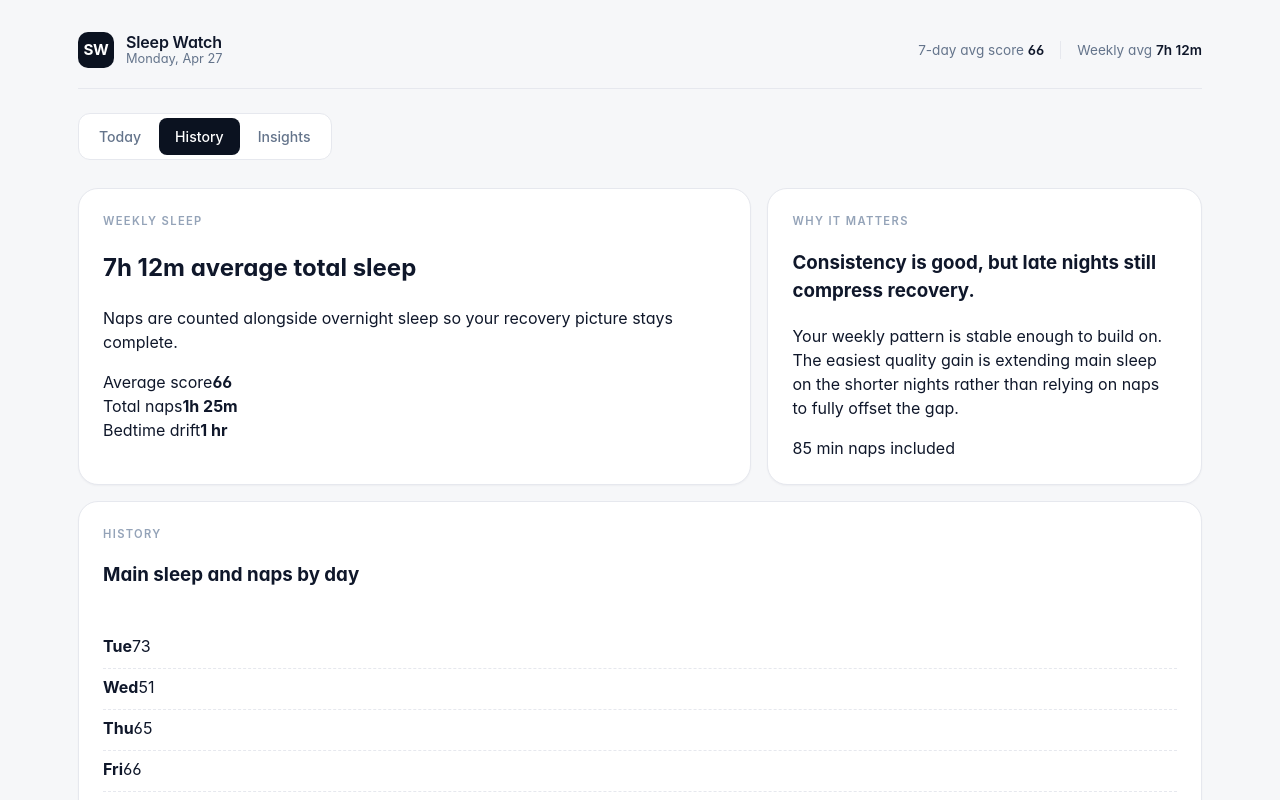
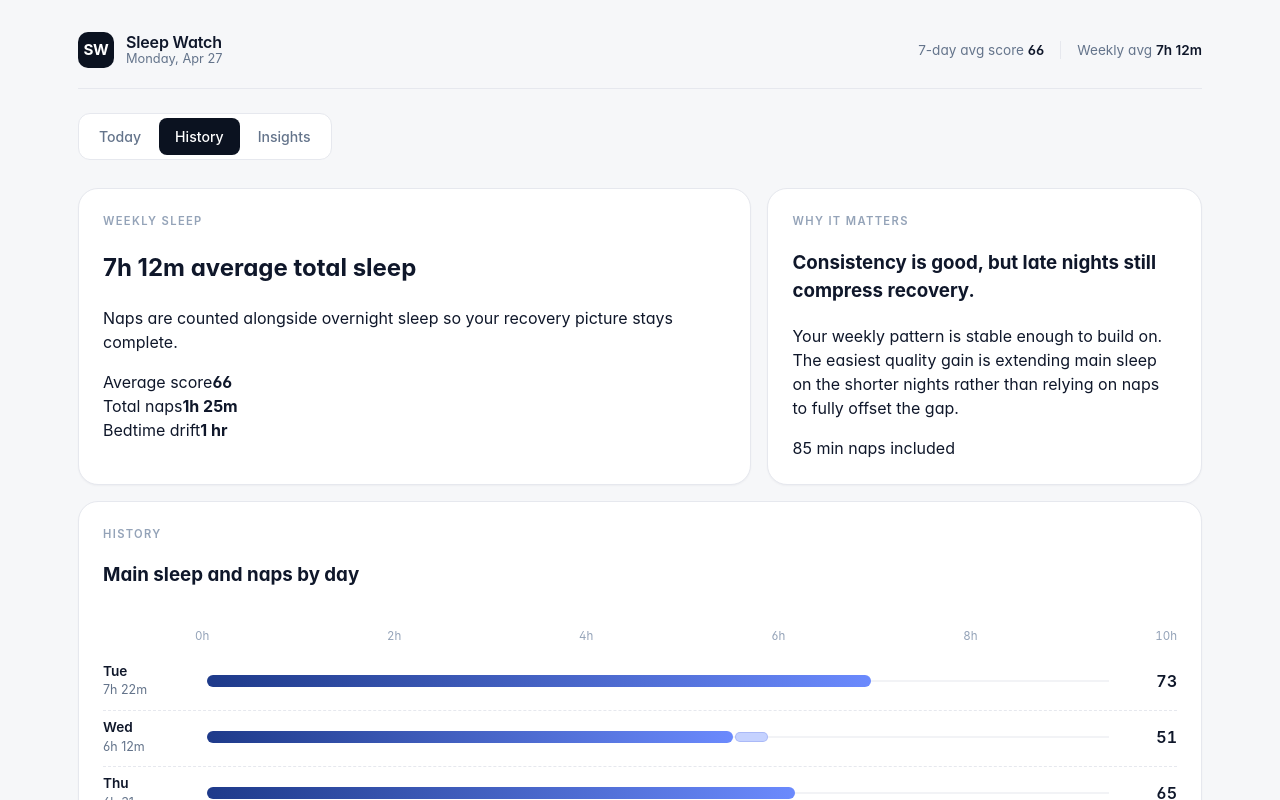
Before and after one commit to nmontoya2-ux/sleep_watch, a React (Vite) app in the folder frontend/: page / in a window 1280 px wide. Both pictures are taken after a click on the button "History". Shown: the top 800 px of the page. Built offline with nearby package versions, Linux system fonts and the light colour scheme.

Commit message:
Auto-commit JSX on save for Comp 227

```diff
--- a/frontend/components/SleepGraph.jsx
+++ b/frontend/components/SleepGraph.jsx
@@ -1,28 +1,53 @@
+function formatDuration(min) {
+  const h = Math.floor(min / 60)
+  const m = min % 60
+  if (m === 0) return `${h}h`
+  return `${h}h ${m}m`
+}
+
 function SleepGraph({ data }) {
-  const maxSleep = Math.max(...data.map((item) => item.totalSleep))
+  // Use a fixed scale (0–10h) so days are comparable
+  const SCALE_MAX = 600 // 10h in minutes
+  const ticks = [0, 2, 4, 6, 8, 10] // hours
 
   return (
     <div className="sleep-graph">
-      {data.map((item) => (
+      <div className="sleep-graph-axis" aria-hidden="true">
+        {ticks.map((t) => (
+          <span key={t}>{t}h</span>
+        ))}
+      </div>
+
+      {data.map((item) => {
+        const mainPct = (Math.min(item.mainSleep, SCALE_MAX) / SCALE_MAX) * 100
+        const napPct = (Math.min(item.napMinutes, SCALE_MAX) / SCALE_MAX) * 100
+        return (
           <div key={item.date} className="sleep-graph-row">
-          <div className="sleep-graph-meta">
+            <div className="sleep-graph-day">
               <strong>{item.label}</strong>
-            <span>{item.score}</span>
+              <span>{formatDuration(item.totalSleep)}</span>
             </div>
-          <div className="sleep-graph-bar">
+            <div className="sleep-graph-track">
               <div
-              className="sleep-graph-main"
-              style={{ width: `${(item.mainSleep / maxSleep) * 100}%` }}
+                className="sleep-graph-bar sleep-graph-bar-main"
+                style={{ left: 0, width: `${mainPct}%` }}
+                title={`Main sleep: ${formatDuration(item.mainSleep)}`}
               />
               {item.napMinutes > 0 && (
                 <div
-                className="sleep-graph-nap"
-                style={{ width: `${(item.napMinutes / maxSleep) * 100}%` }}
+                  className="sleep-graph-bar sleep-graph-bar-nap"
+                  style={{
+                    left: `calc(${mainPct}% + 2px)`,
+                    width: `${napPct}%`,
+                  }}
+                  title={`Nap: ${formatDuration(item.napMinutes)}`}
                 />
               )}
             </div>
+            <div className="sleep-graph-score">{item.score}</div>
           </div>
-      ))}
+        )
+      })}
     </div>
   )
 }
```
Lines whose indentation alone changed are shown as unchanged.
